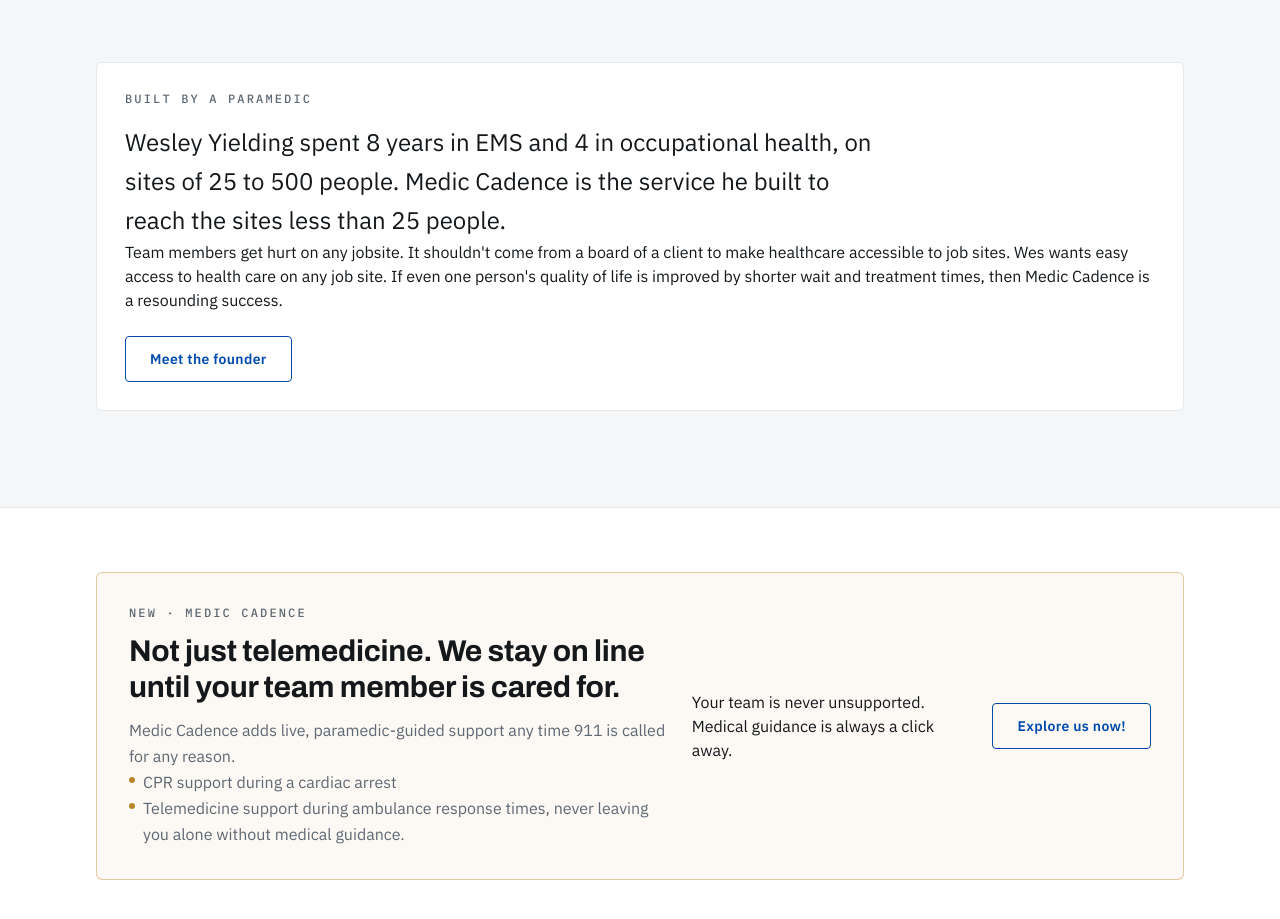
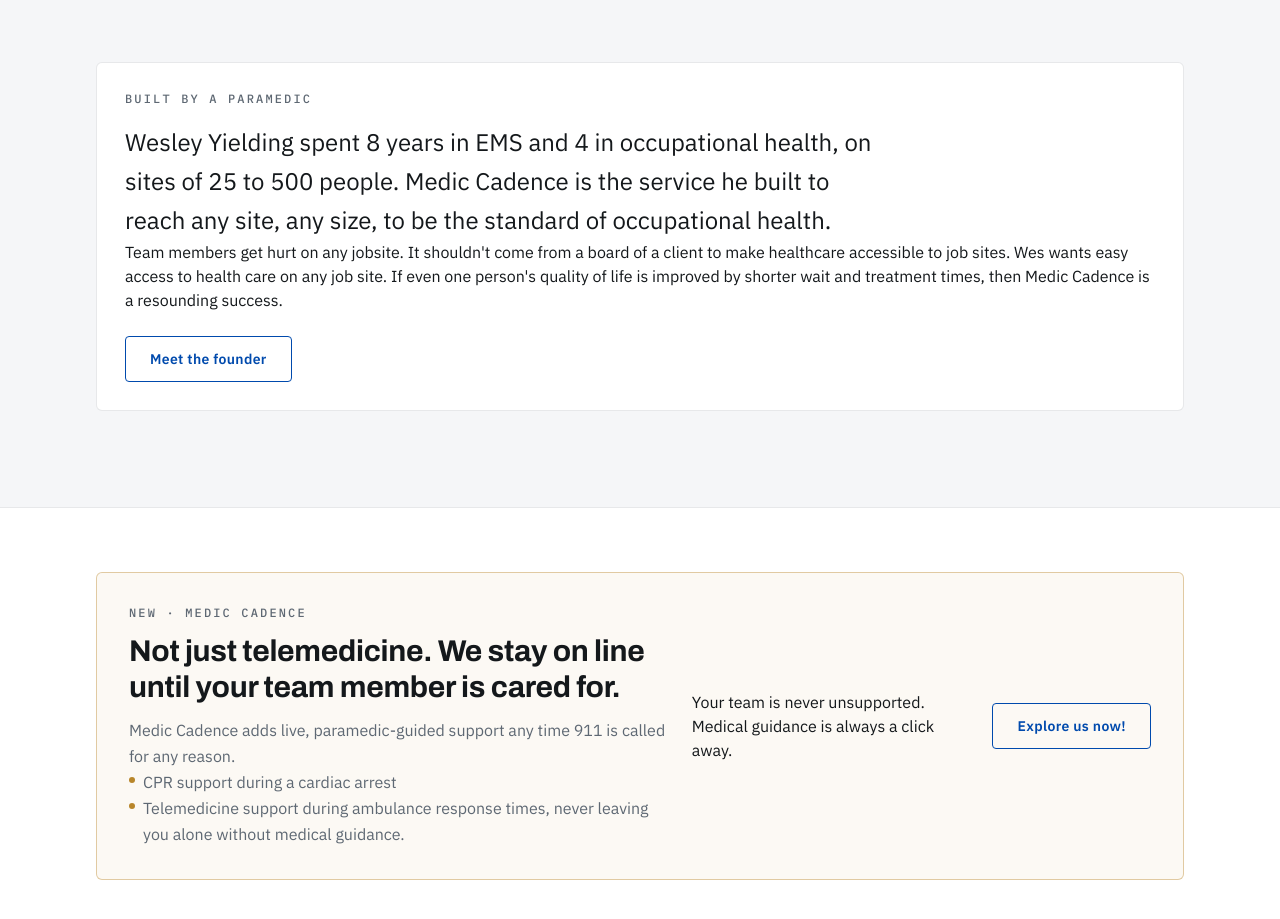
Before and after one commit to whatnewads/medixWebsite, a Next.js app: page / in a window 1280 px wide. Shown: the part 2600-3519 px from the top of the page. Built offline with nearby package versions, Linux system fonts and the light colour scheme; no server answers.

Commit message:
copywrite changes

```diff
--- a/src/app/page.tsx
+++ b/src/app/page.tsx
@@ -163,7 +163,7 @@
             <Eyebrow>Built by a paramedic</Eyebrow>
             <p className="mt-4 max-w-3xl text-xl leading-relaxed text-ink sm:text-2xl">
               Wesley Yielding spent 8 years in EMS and 4 in occupational health,
-              on sites of 25 to 500 people. Medic Cadence is the service he built to reach the sites less than 25 people.
+              on sites of 25 to 500 people. Medic Cadence is the service he built to reach any site, any size, to be the standard of occupational health.
             </p>
             <p>
               Team members get hurt on any jobsite. It shouldn&apos;t come from a board of a client to make healthcare accessible to job sites. Wes wants easy access to health care on any job site. If even one person&apos;s quality of life is improved by shorter wait and treatment times, then Medic Cadence is a resounding success.
```
